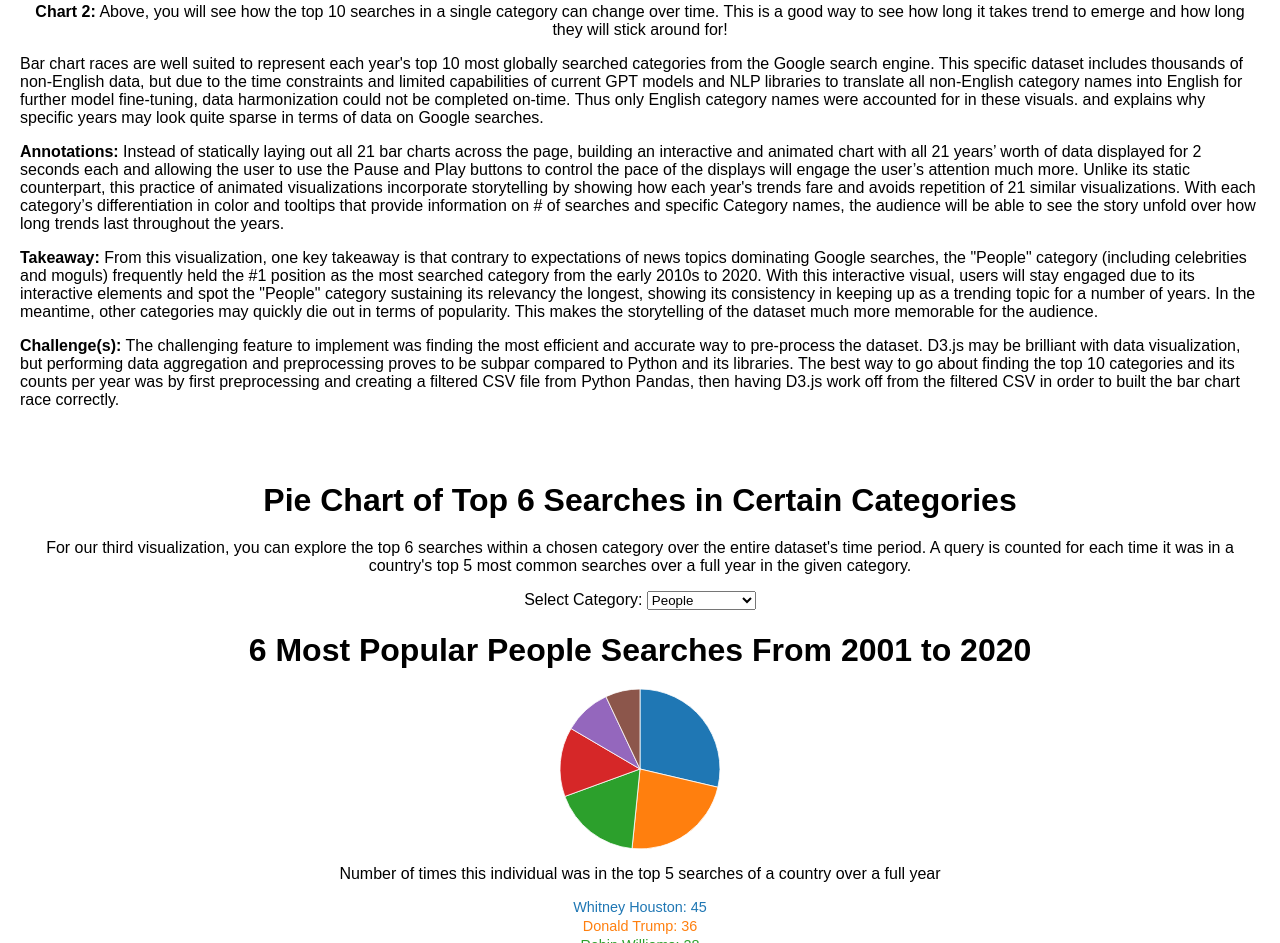
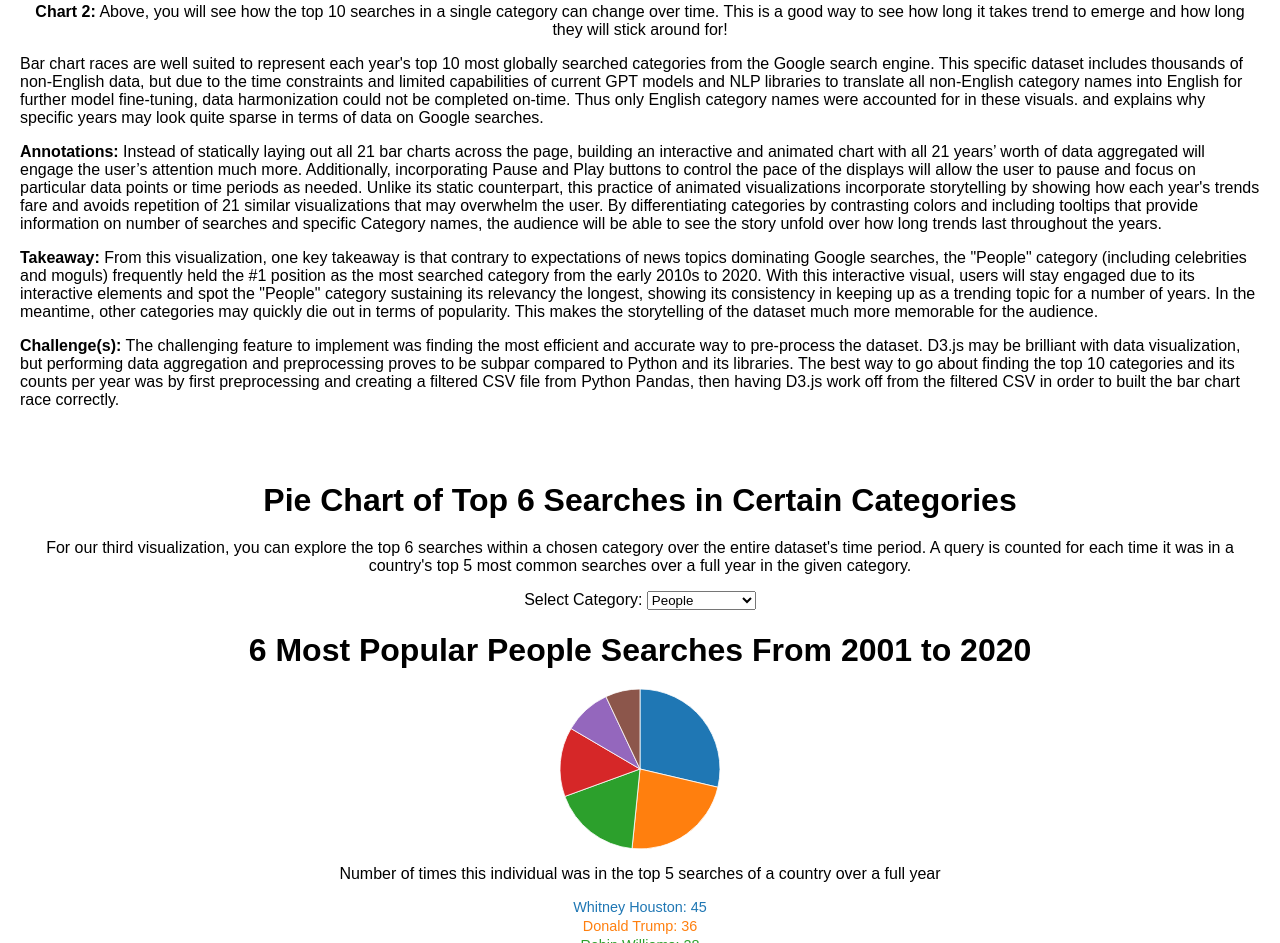
Before and after one commit to jshiah/dsc209r-datavisualization-finalproject, a website: page index.html in a window 1280 px wide. Shown: the part 1681-2624 px from the top of the page. Drawn offline with nearby package versions, Linux system fonts and the light colour scheme; no server answers.

Commit message:
Update Annotation for Bar chart race

```diff
--- a/index.html
+++ b/index.html
@@ -96,11 +96,13 @@
 
     <p style="text-align: left;">
         <strong>Annotations: </strong> Instead of statically laying out all 21 bar charts across the page, building an interactive and animated chart
-        with all 21 years’ worth of data displayed for 2 seconds each and allowing the user to use the Pause and Play buttons
-        to control the pace of the displays will engage the user’s attention much more. Unlike its static counterpart,
+        with all 21 years’ worth of data aggregated will engage the user’s attention much more.
+        Additionally, incorporating Pause and Play buttons to control the pace of the displays
+        will allow the user to pause and focus on particular data points or time periods as needed. Unlike its static counterpart,
         this practice of animated visualizations incorporate storytelling by showing how each year's trends fare and avoids repetition
-        of 21 similar visualizations. With each category’s differentiation in color and tooltips that provide information on # of searches
-        and specific Category names, the audience will be able to see the story unfold over how long trends last throughout the years.
+        of 21 similar visualizations that may overwhelm the user. By differentiating categories by contrasting colors and including tooltips
+        that provide information on number of searches and specific Category names,
+        the audience will be able to see the story unfold over how long trends last throughout the years.
 
     </p>
 
```
